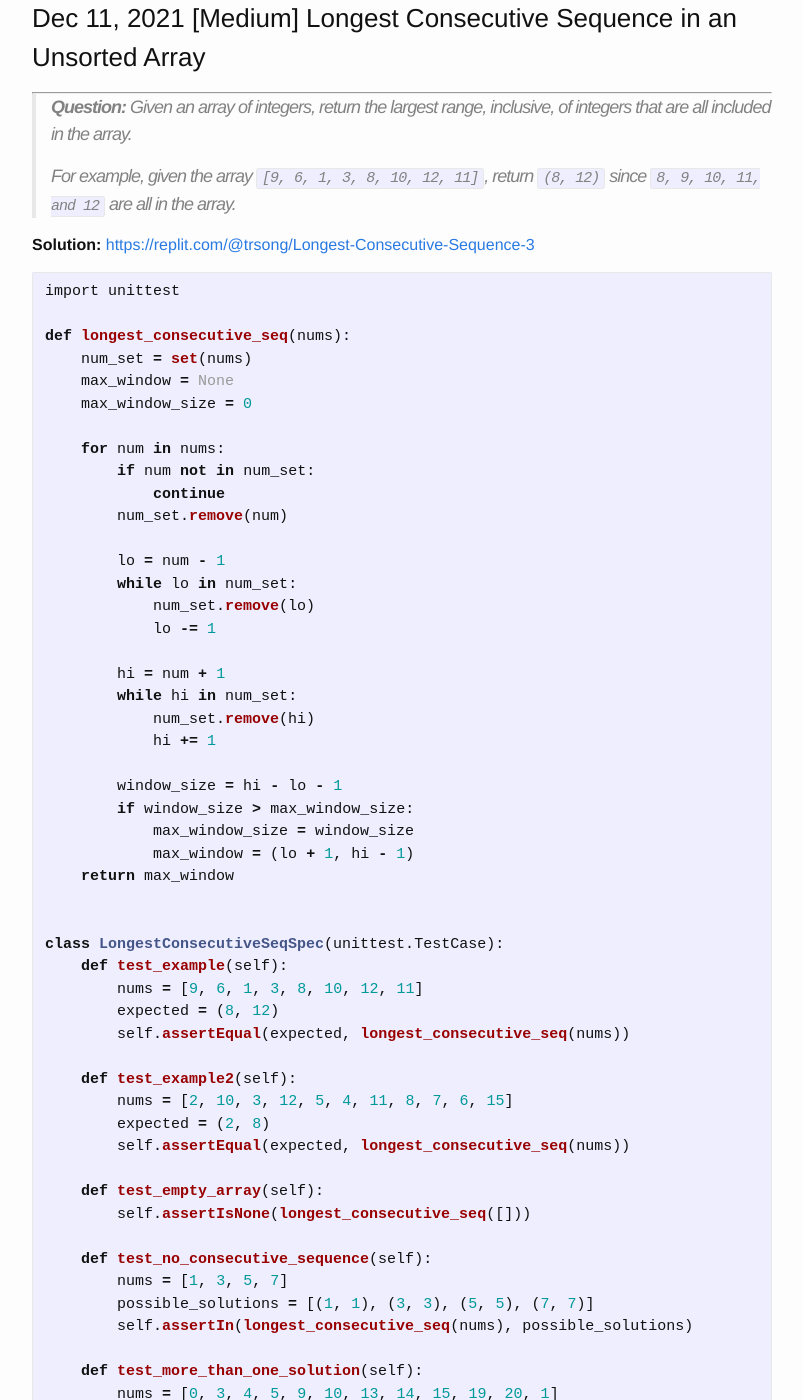
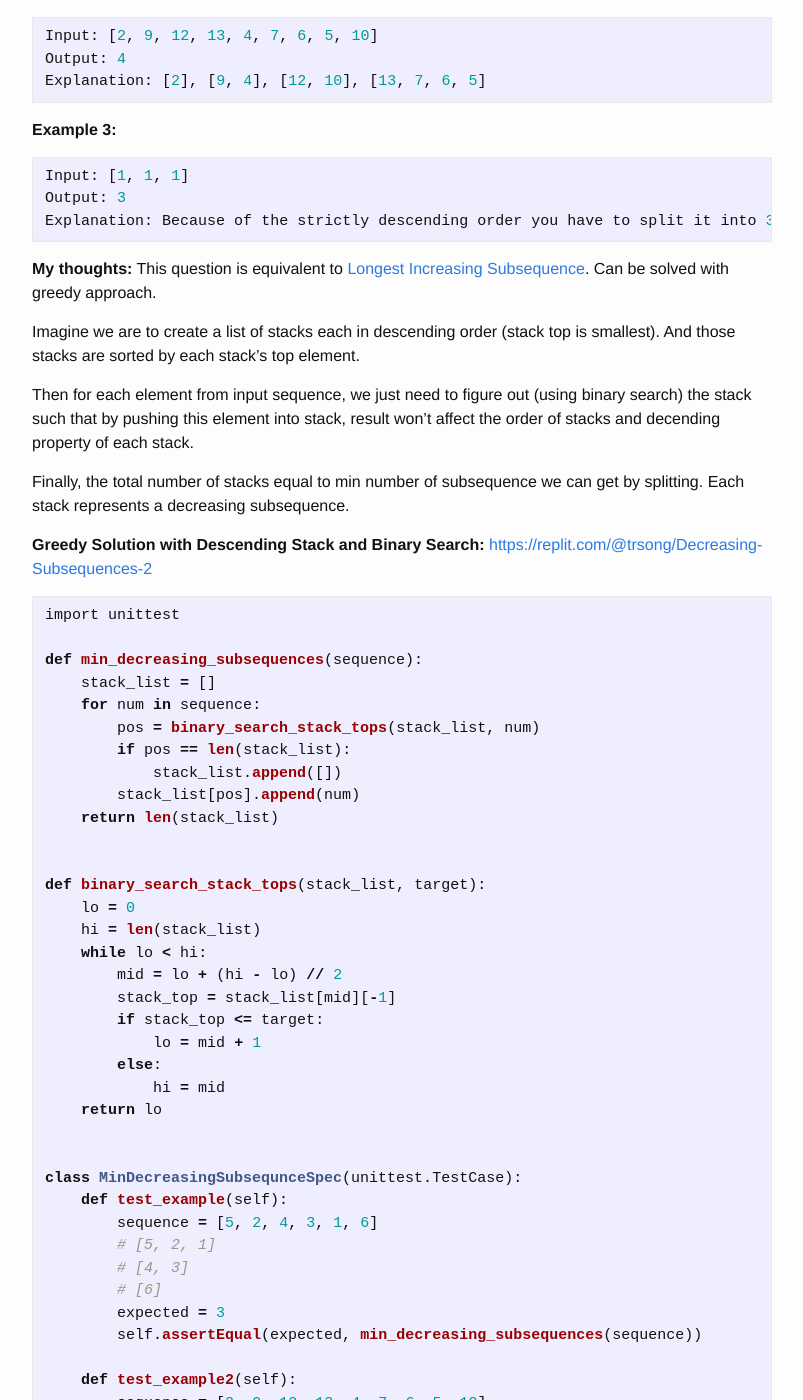
Before and after one commit to trsong/trsong.github.io, a Jekyll site: the page built from _posts/2021-11-01-DailyQuestionsNov.md, in a window 1280 px wide and 1400 px high, scrolled down 2182 px. Shown: the whole window, without its empty margins (238-1041 px from the left). Built offline with Jekyll 4.4.1, drawn with Linux system fonts in a browser that asks for light colours; some of the changed text lies outside the part shown.

Commit message:
Add solution to Dec 12 question and add Dec 13 question

````diff
--- a/_posts/2021-11-01-DailyQuestionsNov.md
+++ b/_posts/2021-11-01-DailyQuestionsNov.md
@@ -19,6 +19,15 @@ categories: Python/Java
 **Python 3 Playground:** [https://repl.it/languages/python3](https://repl.it/languages/python3)
 
 **Java Playground:** [https://repl.it/languages/java](https://repl.it/languages/java)
+
+
+
+
+### Dec 13, 2021 LC 300 \[Hard\] The Longest Increasing Subsequence
+---
+> **Question:** Given an array of numbers, find the length of the longest increasing **subsequence** in the array. The subsequence does not necessarily have to be contiguous.
+>
+> For example, given the array `[0, 8, 4, 12, 2, 10, 6, 14, 1, 9, 5, 13, 3, 11, 7, 15]`, the longest increasing subsequence has length `6` ie. `[0, 2, 6, 9, 11, 15]`.
 
 
 
@@ -48,6 +57,150 @@ Explanation: [2], [9, 4], [12, 10], [13, 7, 6, 5]
 Input: [1, 1, 1]
 Output: 3
 Explanation: Because of the strictly descending order you have to split it into 3 subsequences: [1], [1], [1]
+```
+
+**My thoughts:** This question is equivalent to [Longest Increasing Subsequence](https://trsong.github.io/python/java/2020/05/02/DailyQuestionsMay/#june-19-2020-lc-300-hard-the-longest-increasing-subsequence). Can be solved with greedy approach.
+
+Imagine we are to create a list of stacks each in descending order (stack top is smallest). And those stacks are sorted by each stack's top element.
+
+Then for each element from input sequence, we just need to figure out (using binary search) the stack such that by pushing this element into stack, result won't affect the order of stacks and decending property of each stack.
+
+Finally, the total number of stacks equal to min number of subsequence we can get by splitting. Each stack represents a decreasing subsequence.
+
+**Greedy Solution with Descending Stack and Binary Search:** [https://replit.com/@trsong/Decreasing-Subsequences-2](https://replit.com/@trsong/Decreasing-Subsequences-2)
+```py
+import unittest
+
+def min_decreasing_subsequences(sequence):
+    stack_list = []
+    for num in sequence:
+        pos = binary_search_stack_tops(stack_list, num)
+        if pos == len(stack_list):
+            stack_list.append([])
+        stack_list[pos].append(num)
+    return len(stack_list)
+
+
+def binary_search_stack_tops(stack_list, target):
+    lo = 0
+    hi = len(stack_list)
+    while lo < hi:
+        mid = lo + (hi - lo) // 2
+        stack_top = stack_list[mid][-1]
+        if stack_top <= target:
+            lo = mid + 1
+        else:
+            hi = mid
+    return lo
+
+
+class MinDecreasingSubsequnceSpec(unittest.TestCase):
+    def test_example(self):
+        sequence = [5, 2, 4, 3, 1, 6]
+        # [5, 2, 1]
+        # [4, 3]
+        # [6]
+        expected = 3
+        self.assertEqual(expected, min_decreasing_subsequences(sequence))
+
+    def test_example2(self):
+        sequence = [2, 9, 12, 13, 4, 7, 6, 5, 10]
+        # [2]
+        # [9, 4]
+        # [12, 7, 6, 5]
+        # [13, 10]
+        expected = 4
+        self.assertEqual(expected, min_decreasing_subsequences(sequence))
+
+    def test_example3(self):
+        sequence = [1, 1, 1]
+        # [1]
+        # [1]
+        # [1]
+        expected = 3
+        self.assertEqual(expected, min_decreasing_subsequences(sequence))
+
+    def test_empty_sequence(self):
+        self.assertEqual(0, min_decreasing_subsequences([]))
+
+    def test_last_elem_is_local_max(self):
+        seq = [1, 2, 3, 0, 2]
+        # [1, 0]
+        # [2]
+        # [3, 2]
+        expected = 3
+        self.assertEqual(expected, min_decreasing_subsequences(seq))
+
+    def test_last_elem_is_global_max(self):
+        seq = [1, 2, 3, 0, 6]
+        # [1, 0]
+        # [2]
+        # [3]
+        # [6]
+        expected = 4
+        self.assertEqual(expected, min_decreasing_subsequences(seq))
+
+    def test_min_decreasing_subsequences_in_first_half_sequence(self):
+        seq = [4, 5, 6, 7, 1, 2, 3]
+        # [4, 1]
+        # [5, 2]
+        # [6, 3]
+        # [7]
+        expected = 4
+        self.assertEqual(expected, min_decreasing_subsequences(seq))
+
+    def test_min_decreasing_subsequences_in_second_half_sequence(self):
+        seq = [1, 2, 3, -2, -1, 0, 1]
+        # [1, -2]
+        # [2, -1]
+        # [3, 0]
+        # [1]
+        expected = 4
+        self.assertEqual(expected, min_decreasing_subsequences(seq))
+
+    def test_sequence_in_up_down_up_pattern(self):
+        seq = [1, 2, 3, 2, 4]
+        # [1]
+        # [2]
+        # [3, 2]
+        # [4]
+        expected = 4
+        self.assertEqual(expected, min_decreasing_subsequences(seq))
+
+    def test_sequence_in_up_down_up_pattern2(self):
+        seq = [1, 2, 3, -1, 0]
+        # [1, -1, 0]
+        # [2]
+        # [3]
+        expected = 3
+        self.assertEqual(expected, min_decreasing_subsequences(seq))
+
+    def test_sequence_in_down_up_down_pattern(self):
+        seq = [4, 3, 5]
+        # [4, 3]
+        # [5]
+        expected = 2
+        self.assertEqual(expected, min_decreasing_subsequences(seq))
+
+    def test_sequence_in_down_up_down_pattern2(self):
+        seq = [4, 0, 1]
+        # [4, 0]
+        # [1]
+        expected = 2
+        self.assertEqual(expected, min_decreasing_subsequences(seq))
+
+    def test_multiple_result(self):
+        seq = [10, 9, 2, 5, 3, 7, 101, 18]
+        # [10, 9, 2]
+        # [5, 3]
+        # [7]
+        # [101, 18]
+        expected = 4
+        self.assertEqual(expected, min_decreasing_subsequences(seq))
+
+
+if __name__ == '__main__':
+    unittest.main(exit=False, verbosity=2)
 ```
 
 ### Dec 11, 2021 \[Medium\] Longest Consecutive Sequence in an Unsorted Array
````
